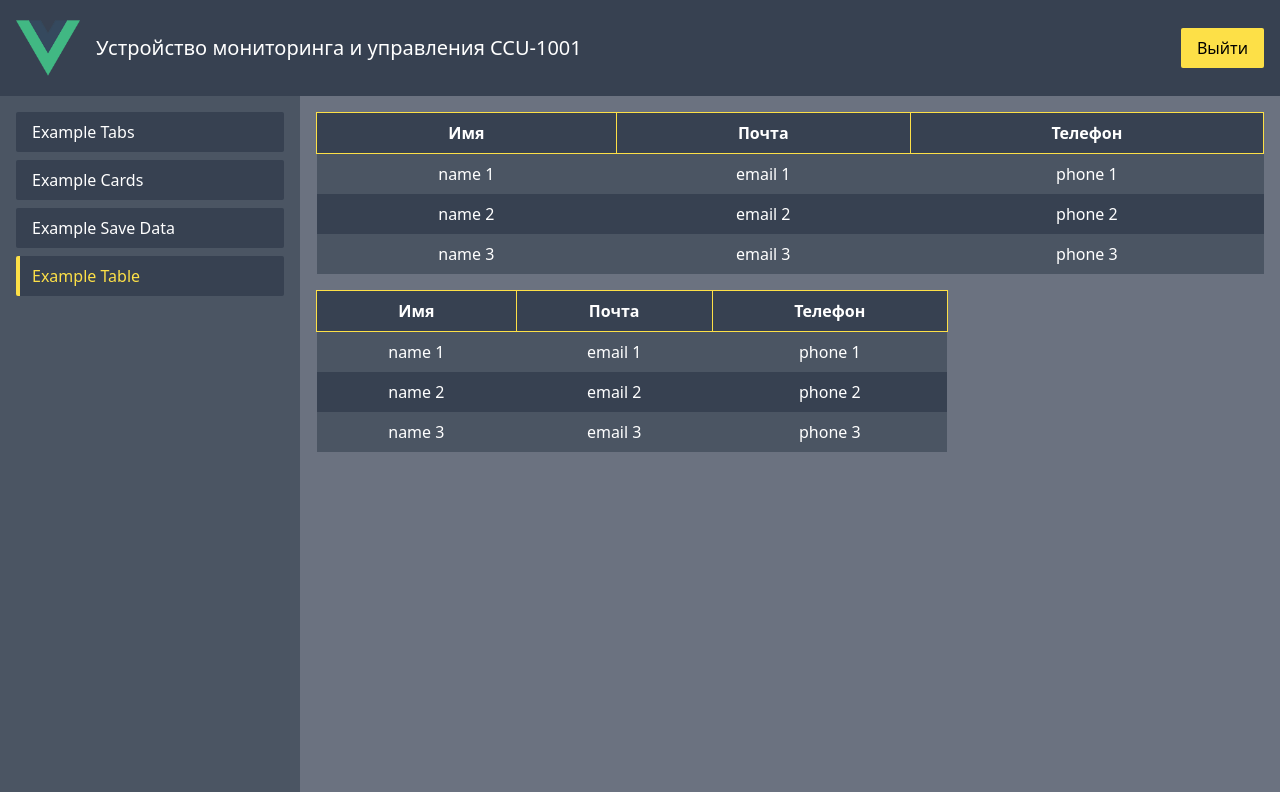
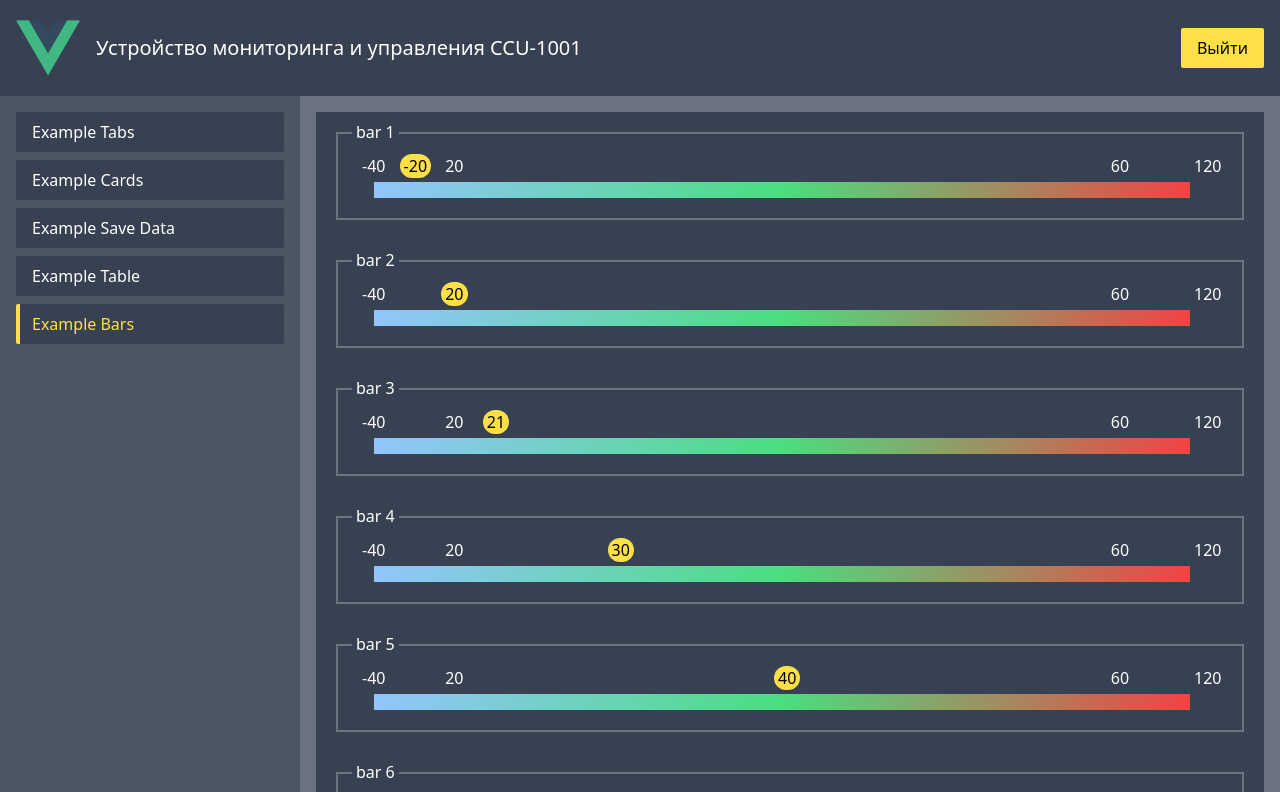
Before and after one commit to HalfBottleOfMind/ccu-1001, a Vue app: page / in a window 1280 px wide. Shown: the top 792 px of the page. Built offline with nearby package versions, Linux system fonts and the light colour scheme; no server answers.

Commit message:
feat: bars

```diff
--- a/src/App.vue
+++ b/src/App.vue
@@ -12,6 +12,7 @@
         <ExampleTabs v-if="currentPage === 'example tabs'"/>
         <ExampleCards v-if="currentPage === 'example cards'"/>
         <ExampleTable v-if="currentPage === 'example table'"/>
+        <ExampleBars v-if="currentPage === 'example bars'"/>
         <ExampleSaveData v-if="currentPage === 'example save data'" v-model="store.contacts"/>
       </div>
     </div>
@@ -40,10 +41,12 @@ import Card from "@/components/Card";
 import Button from "@/components/Button";
 import ExampleSaveData from "@/components/pages/ExampleSaveData";
 import ExampleTable from "@/components/pages/ExampleTable";
+import ExampleBars from "@/components/pages/ExampleBars";
 
 export default {
   name: 'App',
   components: {
+    ExampleBars,
     ExampleTable,
     ExampleSaveData,
     Card,
@@ -55,7 +58,7 @@ export default {
   },
   setup() {
     // Navigation
-    const defaultPage = 'example table'
+    const defaultPage = 'example bars'
     const currentPage = ref(defaultPage)
 
     function setCurrentPage(page) {
--- a/src/components/Sidebar.vue
+++ b/src/components/Sidebar.vue
@@ -24,6 +24,12 @@
    >
      Example Table
    </NavigateButton>
+   <NavigateButton
+       @click="$emit('navigate', 'example bars')"
+       :active="currentPage === 'example bars'"
+   >
+     Example Bars
+   </NavigateButton>
  </div>
 </template>
 
--- /dev/null
+++ b/src/components/pages/ExampleBars.vue
@@ -0,0 +1,49 @@
+<template>
+  <div class="p-4">
+    <Card title="bar 1">
+      <HeatBar class="w-full h-4" min=-40 max=120 low=20 high=60 current=-20 />
+    </Card>
+    <Card title="bar 2">
+      <HeatBar class="w-full h-4" min=-40 max=120 low=20 high=60 current=20 />
+    </Card>
+    <Card title="bar 3">
+      <HeatBar class="w-full h-4" min=-40 max=120 low=20 high=60 current=21 />
+    </Card>
+    <Card title="bar 4">
+      <HeatBar class="w-full h-4" min=-40 max=120 low=20 high=60 current=30 />
+    </Card>
+    <Card title="bar 5">
+      <HeatBar class="w-full h-4" min=-40 max=120 low=20 high=60 current=40 />
+    </Card>
+    <Card title="bar 6">
+      <HeatBar class="w-full h-4" min=-40 max=120 low=20 high=60 current=50 />
+    </Card>
+    <Card title="bar 7">
+      <HeatBar class="w-full h-4" min=-40 max=120 low=20 high=60 current=59 />
+    </Card>
+    <Card title="bar 8">
+      <HeatBar class="w-full h-4" min=-40 max=120 low=20 high=60 current=60 />
+    </Card>
+    <Card title="bar 7">
+      <HeatBar class="w-full h-4" min=-40 max=120 low=20 high=60 current=61 />
+    </Card>
+    <Card title="bar 8">
+      <HeatBar class="w-1/4 h-4" min=-40 max=120 low=20 high=60 current=40 />
+    </Card>
+    <Card title="bar 9">
+      <HeatBar class="w-1/2 h-4" min=-40 max=120 low=20 high=60 current=40 />
+    </Card>
+    <Card title="bar 10">
+      <HeatBar class="w-3/4 h-4" min=-40 max=120 low=20 high=60 current=40 />
+    </Card>
+  </div>
+</template>
+
+<script>
+import HeatBar from "@/components/visualize/HeatBar";
+import Card from "@/components/Card";
+export default {
+  name: "ExampleBars",
+  components: {Card, HeatBar}
+}
+</script>
--- /dev/null
+++ b/src/components/visualize/HeatBar.vue
@@ -0,0 +1,86 @@
+<template>
+  <div class="pr-8">
+    <div class="h-full text-white relative mt-7 pl-4">
+      <span class="absolute -top-7 px-1 rounded-full left-0">{{min}}</span>
+      <span class="absolute -top-7 px-1 rounded-full left-full">{{max}}</span>
+      <span class="absolute -top-7 px-1 rounded-full left-2/20" :class="lowPositionClass" >{{low}}</span>
+      <span class="absolute -top-7 px-1 rounded-full left-18/20" :class="highPositionClass" >{{high}}</span>
+      <span class="bg-main rounded-full text-black px-1 absolute -top-7" :class="currentPositionClass" >{{current}}</span>
+      <div ref="bar" class="w-full h-full bg-gradient-to-r from-bars-heat-cold via-bars-heat-middle to-bars-heat-hot" />
+    </div>
+  </div>
+</template>
+
+<script>
+import {computed, ref} from "vue";
+
+export default {
+  name: "Bar",
+  props: {
+    min: {
+      type: Number,
+      required: true,
+    },
+    max: {
+      type: Number,
+      required: true,
+    },
+    low: {
+      type: Number,
+      required: true,
+    },
+    high: {
+      type: Number,
+      required: true,
+    },
+    current: {
+      type: Number,
+      required: true,
+    },
+  },
+  setup(props) {
+    const bar = ref(null)
+
+    const currentPositionClass = computed(() => {
+      if (Number(props.current) < Number(props.low)) {
+        return 'left-1/20'
+      }
+      if (Number(props.current) === Number(props.low)) {
+        return 'left-2/20'
+      }
+      if (Number(props.current) === Number(props.high)) {
+        return 'left-18/20'
+      }
+      if (Number(props.current) > Number(props.high)) {
+        return 'left-19/20'
+      }
+
+      let percent = (props.current - props.low) / (props.high - props.low)
+
+      if (percent < 0.0666) return 'left-3/20'
+      if (percent > 0.0666 && percent <= 0.1333) return 'left-4/20'
+      if (percent > 0.1333 && percent <= 0.2) return 'left-1/4'
+      if (percent > 0.2 && percent <= 0.2666) return 'left-6/20'
+      if (percent > 0.2666 && percent <= 0.3333) return 'left-7/20'
+      if (percent > 0.3333 && percent <= 0.4) return 'left-8/20'
+      if (percent > 0.4 && percent <= 0.4666) return 'left-9/20'
+      if (percent > 0.4666 && percent <= 0.5333) return 'left-1/2'
+      if (percent > 0.5333 && percent <= 0.6) return 'left-11/20'
+      if (percent > 0.6 && percent <= 0.6666) return 'left-12/20'
+      if (percent > 0.6666 && percent <= 0.7333) return 'left-13/20'
+      if (percent > 0.7333 && percent <= 0.8) return 'left-14/20'
+      if (percent > 0.8 && percent <= 0.8666) return 'left-3/4'
+      if (percent > 0.8666 && percent <= 0.9333) return 'left-16/20'
+      if (percent > 0.9333 && percent < 1) return 'left-17/20'
+
+      return 'left-1/2'
+    })
+
+
+    return {
+      bar,
+      currentPositionClass,
+    }
+  }
+}
+</script>
--- a/tailwind.config.js
+++ b/tailwind.config.js
@@ -10,6 +10,24 @@ module.exports = {
       },
       borderWidth: {
         1: '1px',
+      },
+      inset: {
+        '1/20': '5%',
+        '2/20': '10%',
+        '3/20': '15%',
+        '4/20': '20%',
+        '6/20': '30%',
+        '7/20': '35%',
+        '8/20': '40%',
+        '9/20': '45%',
+        '11/20': '55%',
+        '12/20': '60%',
+        '13/20': '65%',
+        '14/20': '70%',
+        '16/20': '80%',
+        '17/20': '85%',
+        '18/20': '90%',
+        '19/20': '95%',
       }
     },
     colors: {
@@ -21,6 +39,13 @@ module.exports = {
       },
       white: colors.white,
       black: colors.black,
+      bars: {
+        heat: {
+          cold: colors.blue['300'],
+          middle: colors.green['400'],
+          hot: colors.red['500'],
+        }
+      }
     },
   },
   variants: {
```
Also changed, not shown: 1 other file (tests, documents, lock files or other folders).
